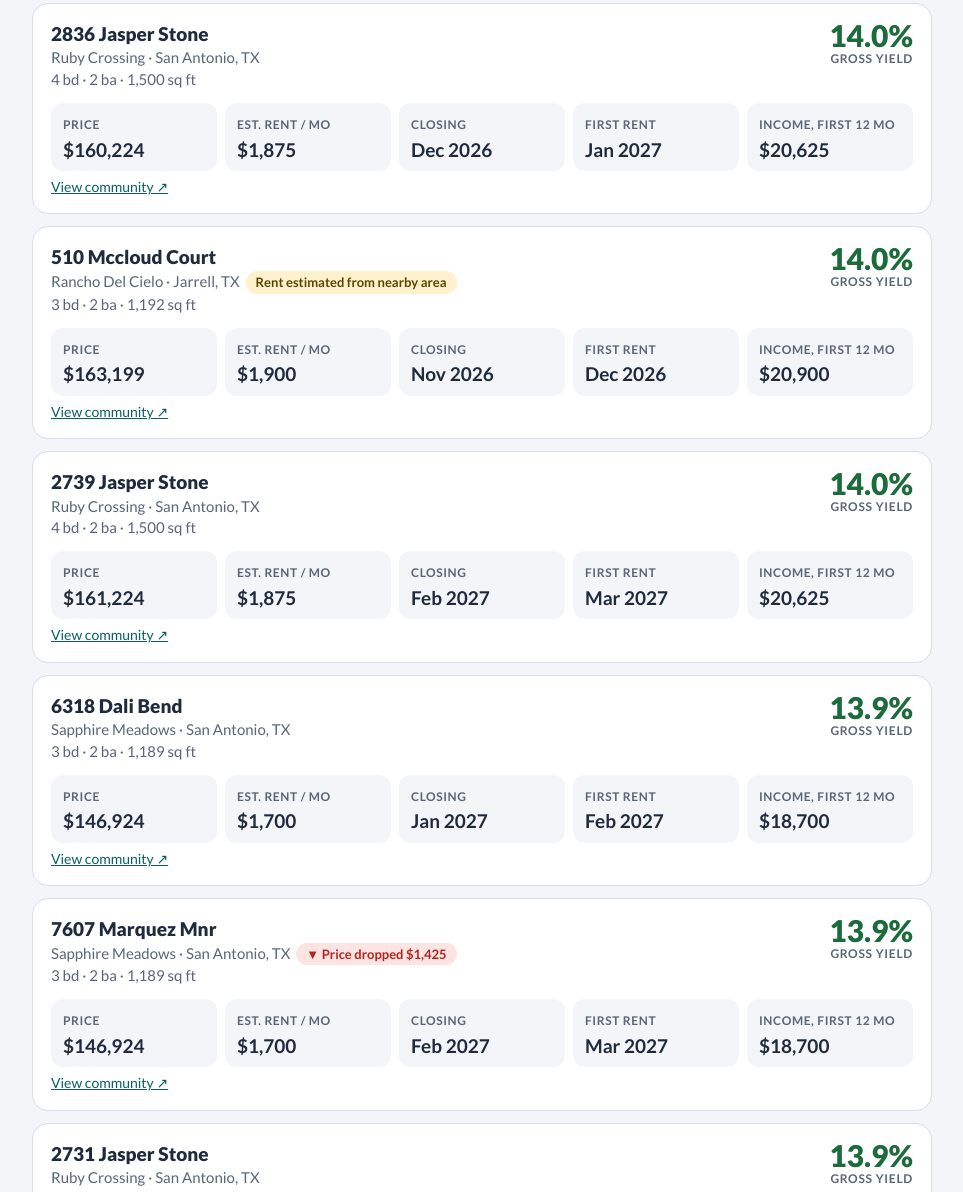
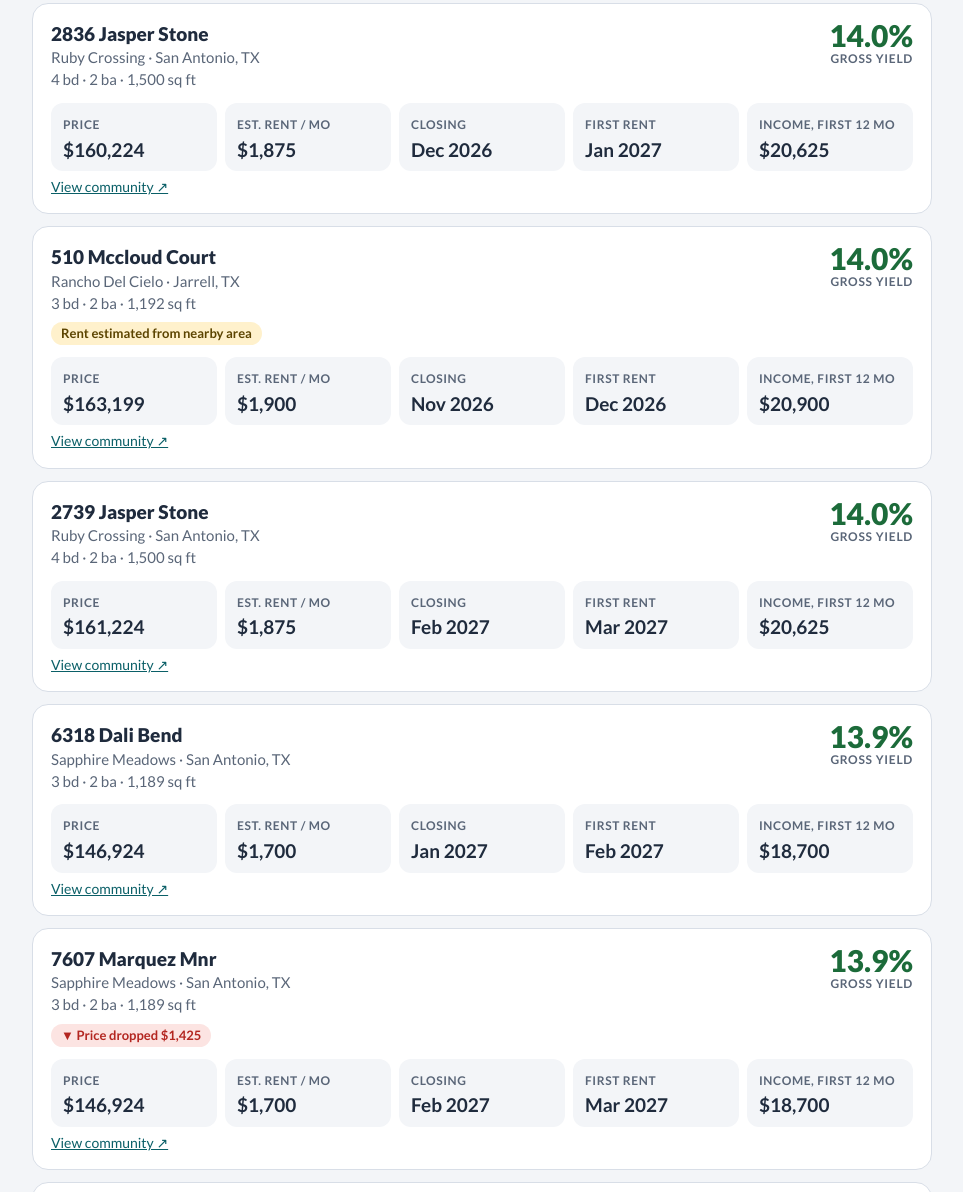
Before and after one commit to twheels14/texas-rental-homes, a plain HTML site: page index.html in a window 1280 px wide. Shown: the part 666-1858 px from the top of the page, without its empty margins (158-1121 px from the left). Drawn offline with Linux system fonts and the light colour scheme.

Commit message:
Move price-drop and rent-estimate tags under the bed/bath line
Co-Authored-By: Claude Sonnet 5.5 <noreply@anthropic.com>
Claude-Session: https://claude.ai/code/session_01UNb9qSRPhD9rJnniXS6Jsb

```diff
--- a/index.html
+++ b/index.html
@@ -34,6 +34,7 @@ h1{font-size:clamp(28px,5.5vw,40px);line-height:1.1;margin:8px 0 8px;font-weight
 .home{padding:16px 18px;margin:0 0 12px;display:grid;grid-template-columns:1fr auto;gap:6px 16px;align-items:start}
 .addr{font-weight:900;font-size:19px;direction:ltr}html[dir=rtl] .addr{text-align:right}
 .loc{color:var(--muted);font-size:15px}
+.tags{display:flex;flex-wrap:wrap;gap:6px;margin-top:8px}.tags .tag{margin:0}
 .big{text-align:end}.big .y{font-size:30px;font-weight:900;color:var(--good);line-height:1;font-variant-numeric:tabular-nums}
 .big .yl{font-size:12px;letter-spacing:.06em;text-transform:uppercase;font-weight:700;color:var(--muted)}
 .nums{grid-column:1/-1;display:grid;grid-template-columns:repeat(auto-fit,minmax(120px,1fr));gap:8px;margin-top:6px}
@@ -165,8 +166,9 @@ function render(){
  h+='<div class="bar"><div class="count">'+t("n_homes",{n:rows.length.toLocaleString("en-US")})+' <small>· '+t("shown",{n:Math.min(S.limit,rows.length)})+'</small></div></div>';
  if(!rows.length)h+='<p class="status">'+esc(t("none"))+'</p>';
  rows.slice(0,S.limit).forEach(x=>{
-  h+='<article class="card home"><div><div class="addr">'+esc(x.addr)+'</div><div class="loc">'+esc(x.comm)+' · '+esc(x.city)+', TX'+(x.drop?'<span class="tag drop">▼ '+esc(t("dropped",{x:usd(x.drop-x.price)}))+'</span>':"")+(x.conf==="l"?'<span class="tag low">'+esc(t("low_conf"))+'</span>':"")+'</div>'
-  +'<div class="loc">'+esc(t("beds",{b:x.beds,ba:x.baths,sf:x.sqft.toLocaleString("en-US")}))+'</div></div>'
+  h+='<article class="card home"><div><div class="addr">'+esc(x.addr)+'</div><div class="loc">'+esc(x.comm)+' · '+esc(x.city)+', TX'+'</div>'
+  +'<div class="loc">'+esc(t("beds",{b:x.beds,ba:x.baths,sf:x.sqft.toLocaleString("en-US")}))+'</div>'
+  +((x.drop||x.conf==="l")?'<div class="tags">'+(x.drop?'<span class="tag drop">▼ '+esc(t("dropped",{x:usd(x.drop-x.price)}))+'</span>':"")+(x.conf==="l"?'<span class="tag low">'+esc(t("low_conf"))+'</span>':"")+'</div>':"")+'</div>'
   +'<div class="big"><div class="y">'+x.yld.toFixed(1)+'%</div><div class="yl">'+esc(t("yield"))+'</div></div>'
   +'<div class="nums"><div><span>'+esc(t("price"))+'</span><b>'+usd(x.price)+'</b></div>'
   +'<div><span>'+esc(t("rent"))+'</span><b>'+usd(x.rent)+'</b></div>'
```
